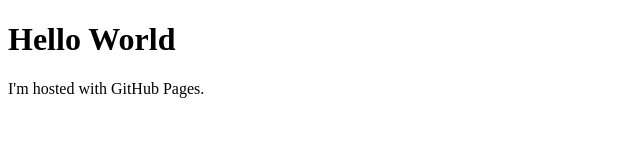
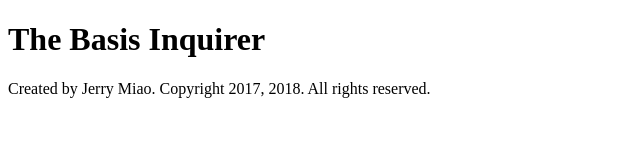
Before and after one commit to ArchitC/panzerpeach.github.io, a plain HTML site: page index.html in a window 1280 px wide. Shown: the whole page, without its empty margins (0-640 px from the left). Drawn offline with Linux system fonts and the light colour scheme.

Commit message:
ITS HERE
the web is real

```diff
--- a/index.html
+++ b/index.html
@@ -1,7 +1,7 @@
 <!DOCTYPE html>
 <html>
 <body>
-<h1>Hello World</h1>
-<p>I'm hosted with GitHub Pages.</p>
+<h1>The Basis Inquirer</h1>
+<p>Created by Jerry Miao. Copyright 2017, 2018. All rights reserved.</p>
 </body>
 </html>
```
